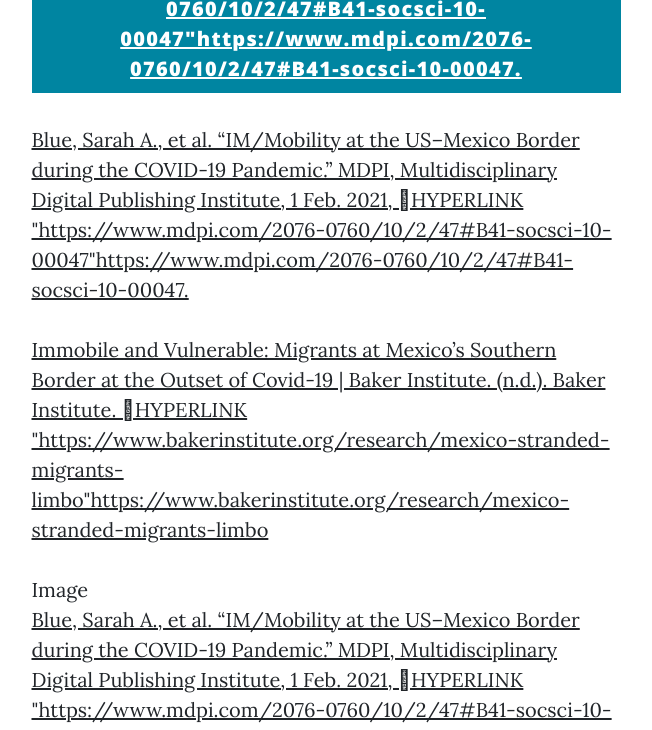
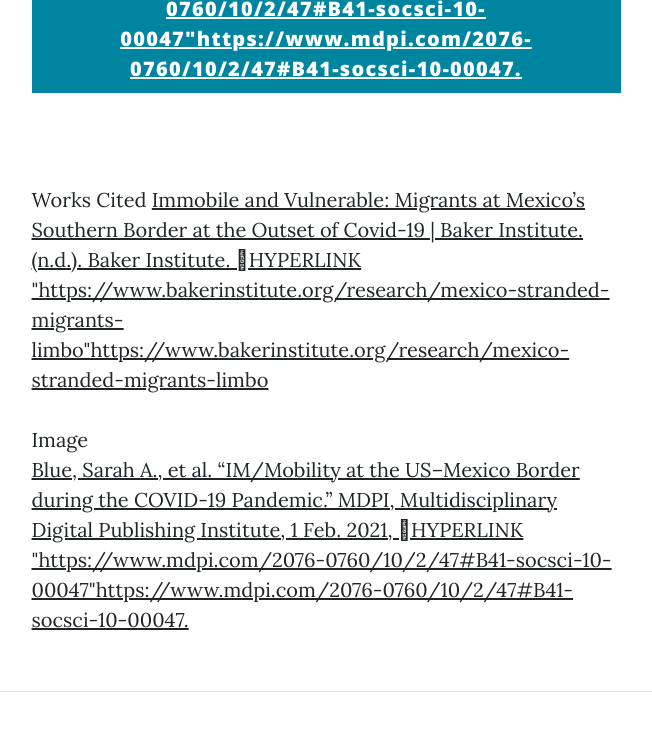
Before and after one commit to Connorrrrrrrr/ISS210SS23Sec005Team33, a plain HTML site: page fourthpost.html in a window 1280 px wide. Shown: the part 2800-3530 px from the top of the page, without its empty margins (314-966 px from the left). Drawn offline with nearby package versions, Linux system fonts and the light colour scheme.

Commit message:
Update fourthpost.html

```diff
--- a/fourthpost.html
+++ b/fourthpost.html
@@ -73,14 +73,16 @@
                             Help those seek shelter   <br>
 
                             Donate to organization helping immigrants/migrants in those areas  </p>
+
+
                         <p><a class="btn btn-primary btn-lg" href="https://www.mdpi.com/2076-0760/10/2/47#B41-socsci-10-00047%22https://www.mdpi.com/2076-0760/10/2/47#B41-socsci-10-00047." target="_blank" alt="...">Blue, Sarah A., et al. “IM/Mobility at the US–Mexico Border during the COVID-19 Pandemic.” MDPI, Multidisciplinary Digital Publishing Institute, 1 Feb. 2021, ﷟HYPERLINK "https://www.mdpi.com/2076-0760/10/2/47#B41-socsci-10-00047"https://www.mdpi.com/2076-0760/10/2/47#B41-socsci-10-00047. </a></p>
 
 
 
                         </p>
                     <p>
-                           <a href="https://www.mdpi.com/2076-0760/10/2/47#B41-socsci-10-00047" target="_blank" alt="...">Blue, Sarah A., et al. “IM/Mobility at the US–Mexico Border during the COVID-19 Pandemic.” MDPI, Multidisciplinary Digital Publishing Institute, 1 Feb. 2021, ﷟HYPERLINK "https://www.mdpi.com/2076-0760/10/2/47#B41-socsci-10-00047"https://www.mdpi.com/2076-0760/10/2/47#B41-socsci-10-00047. </a><br> <br>
-
+                           <br> <br>
+                           Works Cited
                            <a href="https://www.bakerinstitute.org/research/mexico-stranded-migrants-limbo" target="_blank" alt="...">Immobile and Vulnerable: Migrants at Mexico’s Southern Border at the Outset of Covid-19 | Baker Institute. (n.d.). Baker Institute. ﷟HYPERLINK "https://www.bakerinstitute.org/research/mexico-stranded-migrants-limbo"https://www.bakerinstitute.org/research/mexico-stranded-migrants-limbo </a>
                            <br> <br>
                            Image <br>
```
